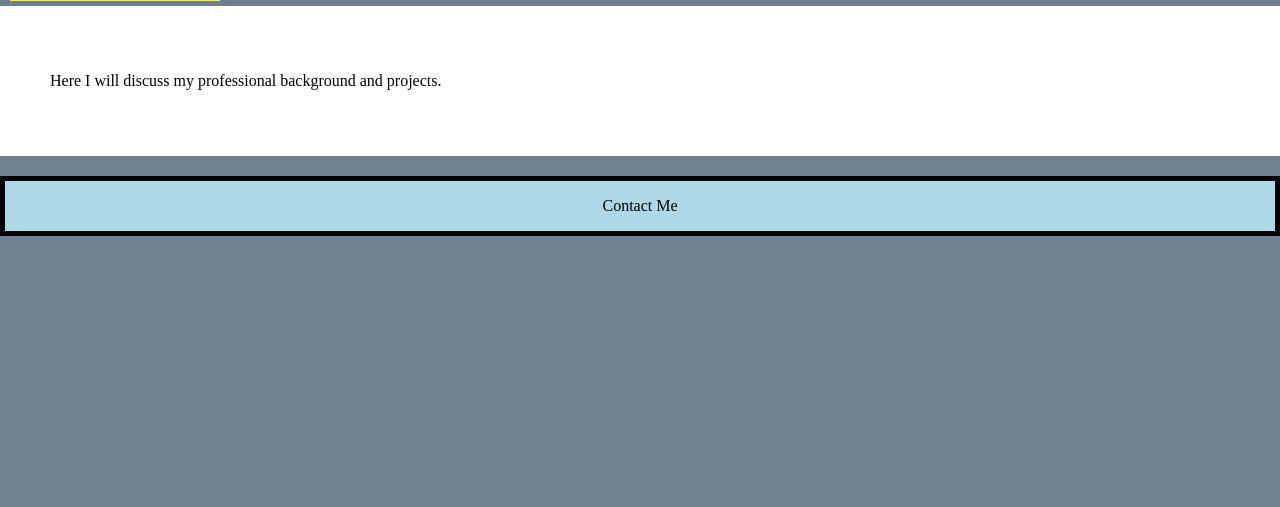
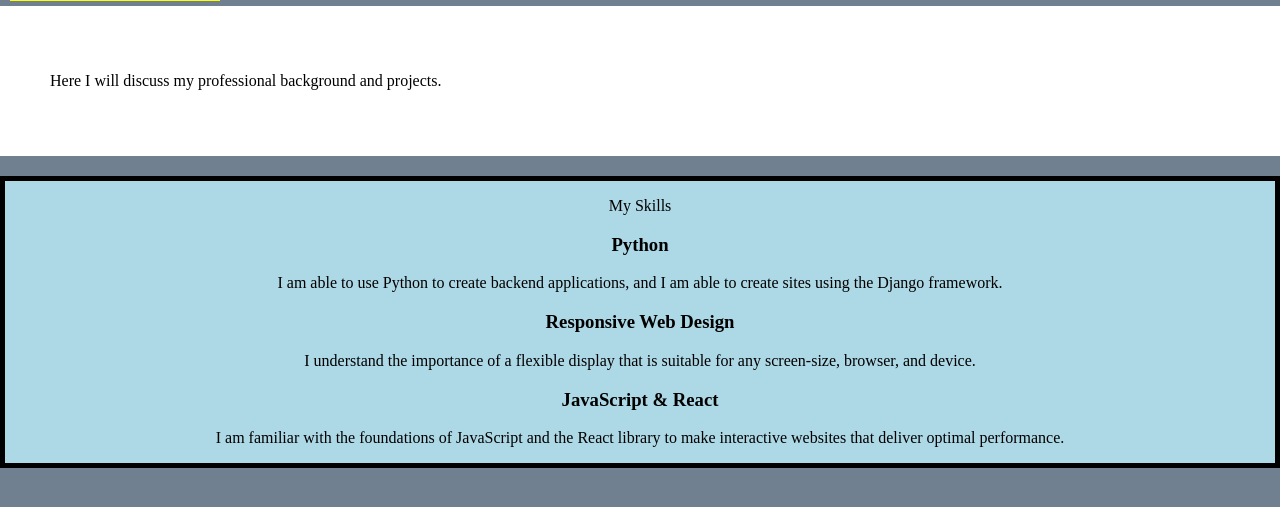
Before and after one commit to JLowe-N/JLowenPortfolioSite, a Django app: page / in a window 1280 px wide. Shown: the part 206-713 px from the top of the page. Run offline with Django 3.2, Linux system fonts and the light colour scheme.

Commit message:
Add skill columns for future flexbox feature

```diff
--- a/portfolio/portfolioapp/templates/portfolioapp/index.html
+++ b/portfolio/portfolioapp/templates/portfolioapp/index.html
@@ -17,7 +17,34 @@
     </main>
 
     <footer>
-        <p>Contact Me</p>
+        <p>My Skills</p>
+        <div class="columns">
+            <!-- column 1 -->
+            <div class="column">
+                <h3>Python</h3>
+                <p>
+                    I am able to use Python to create backend applications,
+                    and I am able to create sites using the Django framework.
+                </p>
+            </div>
+            <!-- column 2 -->
+            <div class="column">
+                <h3>Responsive Web Design</h3>
+                <p>
+                    I understand the importance of a flexible display that is suitable
+                    for any screen-size, browser, and device.
+                </p>
+            </div>
+            <div class="column">
+                <!-- column 3 -->
+                <h3>JavaScript & React</h3>
+                <p>
+                    I am familiar with the foundations of JavaScript and the React library to make
+                    interactive websites that deliver optimal performance.
+                </p>
+            </div>
+        </div> <!-- /columns -->
+
     </footer>
 
 </body>
```
